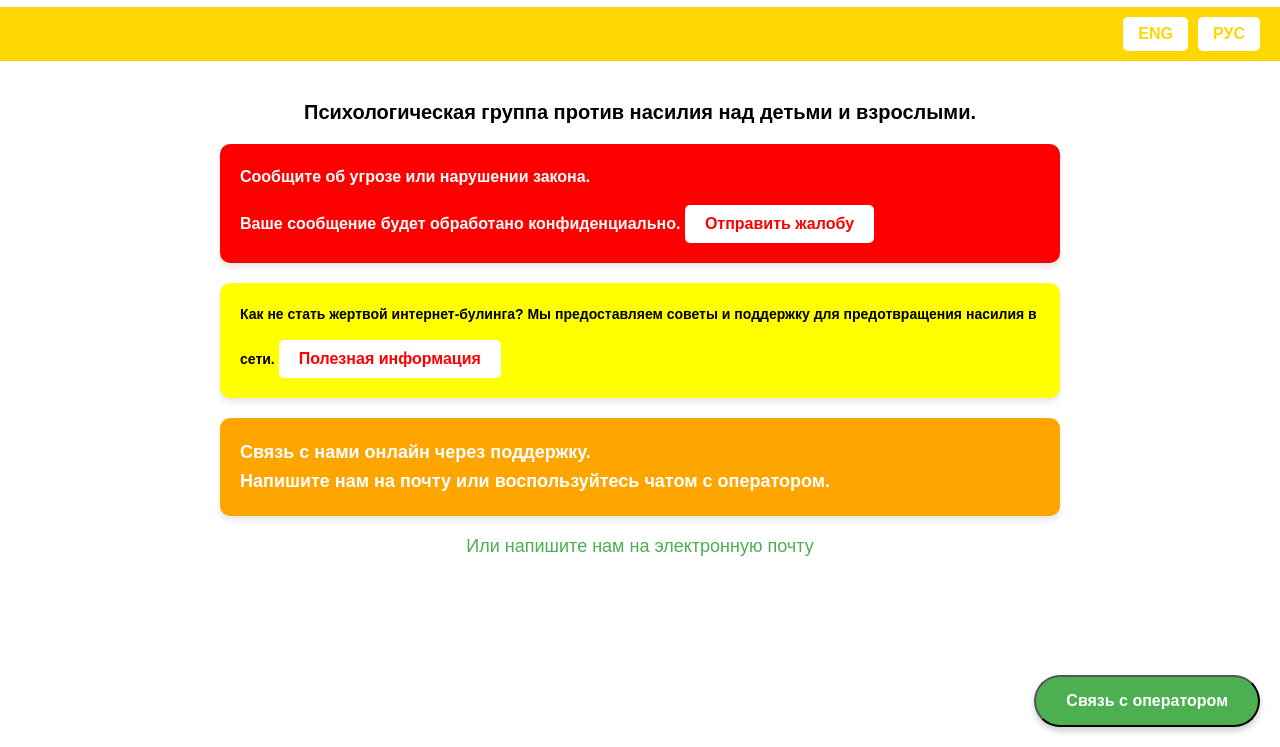
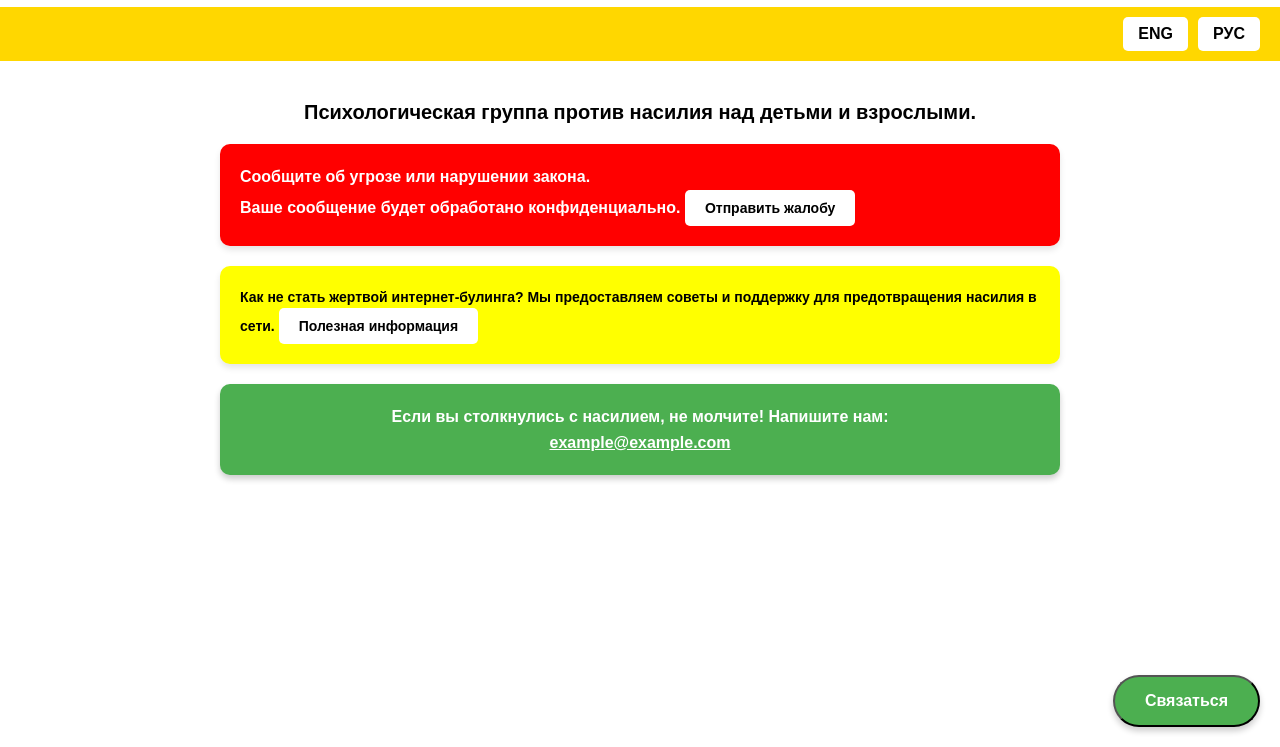
Before and after one commit to treeoflife658/support, a plain HTML site: page rus.html in a window 1280 px wide. Shown: the part 53-800 px from the top of the page. Drawn offline with Linux system fonts and the light colour scheme.

Commit message:
Update rus.html

```diff
--- a/rus.html
+++ b/rus.html
@@ -1,17 +1,4 @@
 <!DOCTYPE html>
-<!--Start of Tawk.to Script-->
-<script type="text/javascript">
-var Tawk_API=Tawk_API||{}, Tawk_LoadStart=new Date();
-(function(){
-var s1=document.createElement("script"),s0=document.getElementsByTagName("script")[0];
-s1.async=true;
-s1.src='https://embed.tawk.to/6796866b3a84273260750ec7/1iihvq5qd';
-s1.charset='UTF-8';
-s1.setAttribute('crossorigin','*');
-s0.parentNode.insertBefore(s1,s0);
-})();
-</script>
-<!--End of Tawk.to Script-->
 <html lang="ru">
 <head>
   <meta charset="UTF-8">
@@ -57,11 +44,11 @@ s0.parentNode.insertBefore(s1,s0);
       padding: 10px 20px;
     }
 
-    /* Button styles */
+    /* Button styles in the second menu */
     .second-menu button {
       background-color: white;
       border: none;
-      color: gold;
+      color: black;
       font-size: 16px;
       font-weight: bold;
       padding: 8px 15px;
@@ -83,21 +70,6 @@ s0.parentNode.insertBefore(s1,s0);
       color: black;
     }
 
-    /* Golden container styles */
-    .info-container {
-      margin: 20px auto;
-      max-width: 800px;
-      background-color: gold;
-      padding: 20px;
-      border-radius: 10px;
-      color: white;
-      font-size: 18px;
-      font-weight: bold; /* Bold text */
-      line-height: 1.6;
-      text-align: left; /* Right-aligned text */
-      box-shadow: 0 4px 6px rgba(0, 0, 0, 0.1);
-    }
-
     /* Red container for reporting threats */
     .report-container {
       margin: 20px auto;
@@ -106,7 +78,7 @@ s0.parentNode.insertBefore(s1,s0);
       padding: 20px;
       border-radius: 10px;
       color: white;
-      font-size: 16px; /* Smaller text */
+      font-size: 16px;
       font-weight: bold;
       line-height: 1.6;
       text-align: left;
@@ -121,26 +93,43 @@ s0.parentNode.insertBefore(s1,s0);
       padding: 20px;
       border-radius: 10px;
       color: black;
-      font-size: 14px; /* Even smaller text */
+      font-size: 14px;
       font-weight: bold;
       line-height: 1.6;
       text-align: left;
       box-shadow: 0 4px 6px rgba(0, 0, 0, 0.1);
     }
 
-    /* Orange container for contact button */
-    .contact-btn-container {
+    /* Final call-to-action container */
+    .help-container {
       margin: 20px auto;
       max-width: 800px;
-      background-color: orange;
+      background-color: #4CAF50; /* Привлекающий зеленый цвет */
       padding: 20px;
       border-radius: 10px;
       color: white;
-      font-size: 18px;
+      font-size: 16px;
       font-weight: bold;
       line-height: 1.6;
-      text-align: left;
-      box-shadow: 0 4px 6px rgba(0, 0, 0, 0.1);
+      text-align: center;
+      box-shadow: 0 4px 6px rgba(0, 0, 0, 0.2);
+    }
+
+    /* Buttons in containers */
+    .submit-complaint-btn {
+      background-color: white;
+      color: black;
+      font-size: 14px;
+      font-weight: bold;
+      padding: 10px 20px;
+      border: none;
+      border-radius: 5px;
+      cursor: pointer;
+      transition: 0.3s;
+    }
+
+    .submit-complaint-btn:hover {
+      background-color: rgba(255, 255, 255, 0.8);
     }
 
     /* Floating contact button */
@@ -162,38 +151,6 @@ s0.parentNode.insertBefore(s1,s0);
     .contact-btn:hover {
       background-color: #45a049;
     }
-
-    /* Email link styles */
-    .contact-email {
-      font-size: 18px;
-      margin-top: 10px;
-      display: block;
-      color: #4CAF50;
-      text-decoration: none;
-    }
-
-    .contact-email:hover {
-      text-decoration: underline;
-    }
-
-    /* Button for submitting complaint */
-    .submit-complaint-btn {
-      background-color: white;
-      border: none;
-      color: red;
-      font-size: 16px;
-      font-weight: bold;
-      padding: 10px 20px;
-      cursor: pointer;
-      border-radius: 5px;
-      transition: 0.3s;
-      margin-top: 15px;
-    }
-
-    .submit-complaint-btn:hover {
-      background-color: rgba(255, 255, 255, 0.8);
-    }
-
   </style>
 </head>
 <body>
@@ -229,17 +186,13 @@ s0.parentNode.insertBefore(s1,s0);
     <button class="submit-complaint-btn">Полезная информация</button>
   </div>
 
-  <!-- Orange container for contact button -->
-  <div class="contact-btn-container">
-    Связь с нами онлайн через поддержку. <br>
-    Напишите нам на почту или воспользуйтесь чатом с оператором.
+  <!-- Final call-to-action container -->
+  <div class="help-container">
+    Если вы столкнулись с насилием, не молчите! Напишите нам: <br>
+    <a href="mailto:example@example.com" style="color: white; text-decoration: underline;">example@example.com</a>
   </div>
 
   <!-- Floating contact button -->
-  <button class="contact-btn" onclick="window.location.href='mailto:support@treeoflife.com'">
-    Связь с оператором
-  </button>
-
-  <a href="mailto:support@treeoflife.com" class="contact-email">Или напишите нам на электронную почту</a>
+  <button class="contact-btn">Связаться</button>
 </body>
 </html>
```
